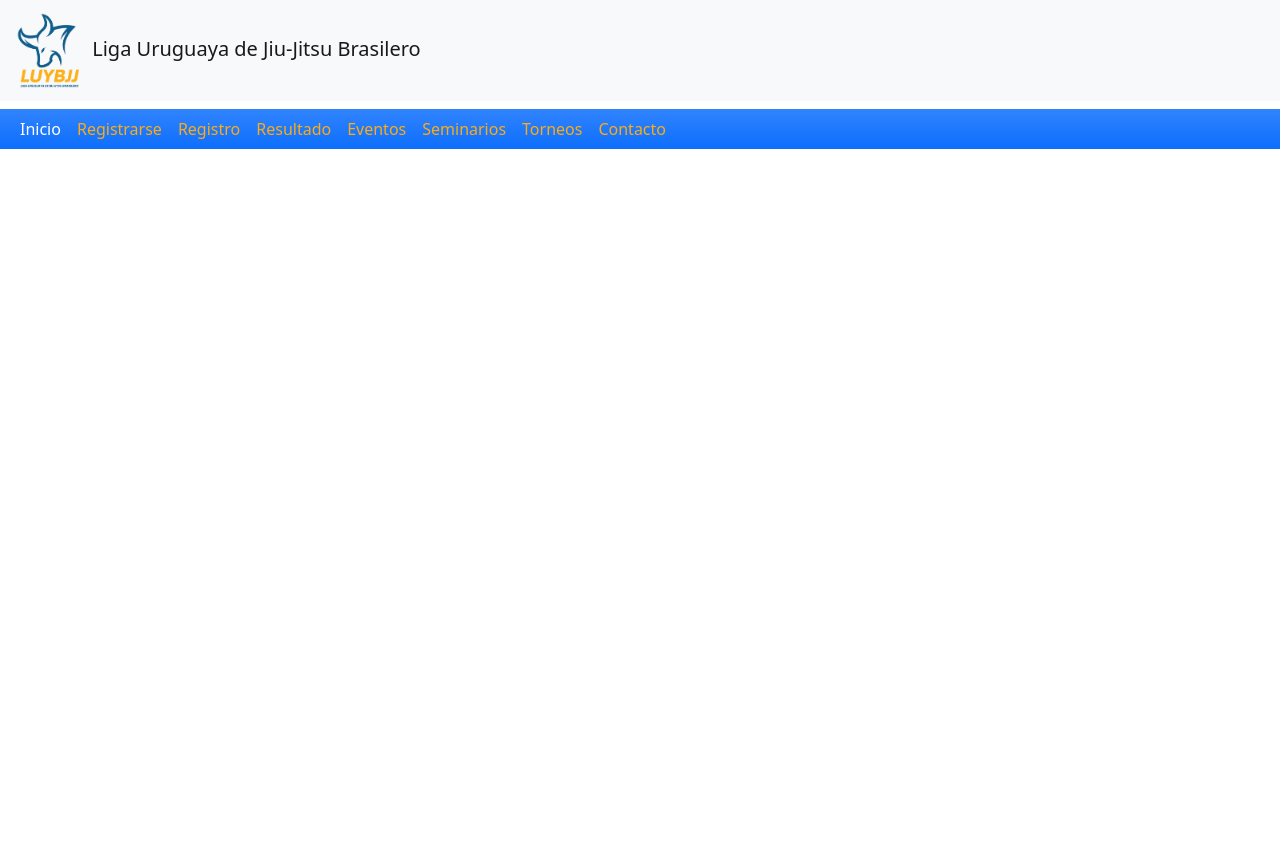
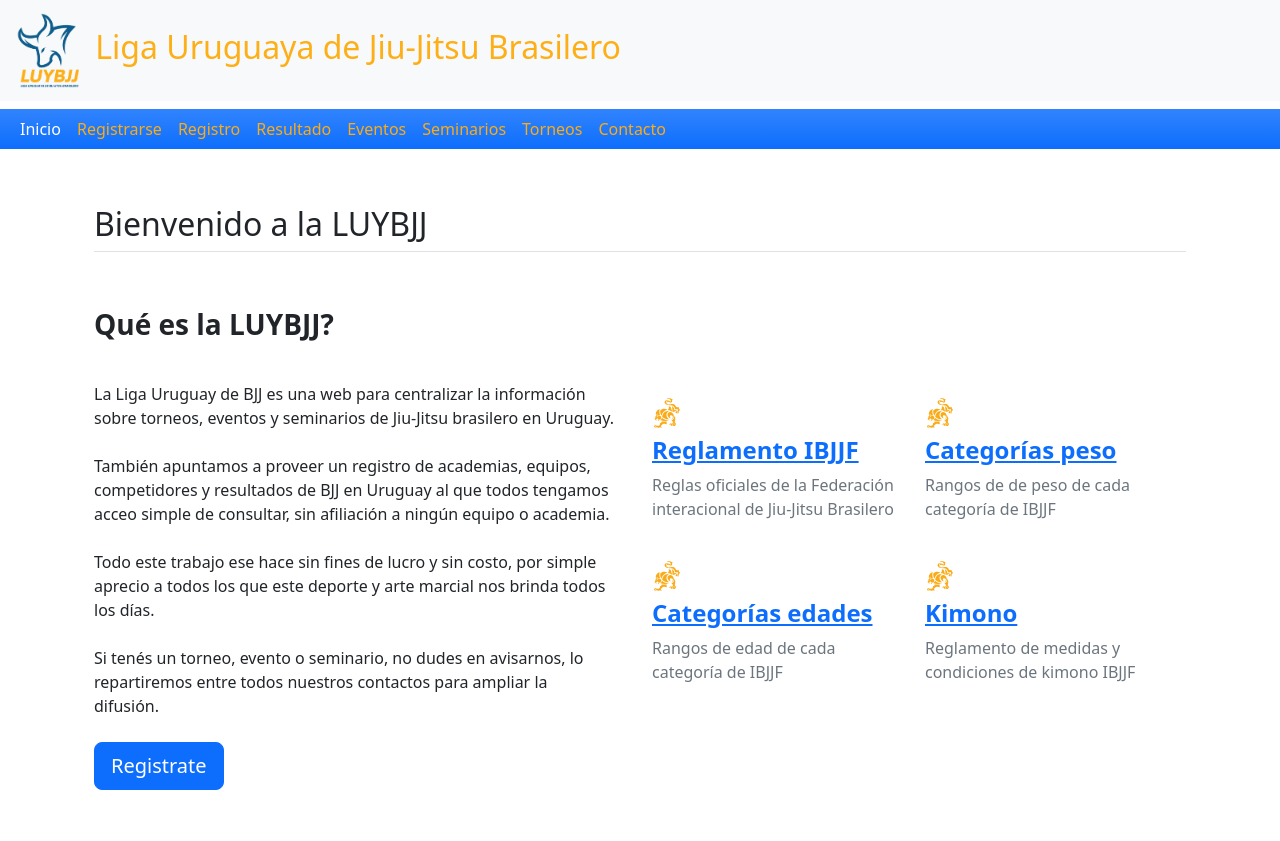
Before and after one commit to rafaelmeyerpirone/LUY.BJJ, a plain HTML site: page index.html in a window 1280 px wide. Before the commit the page ends 800 px from the top, so only its background shows below. Drawn offline with nearby package versions, Linux system fonts and the light colour scheme.

Commit message:
Image links and homepage text

```diff
--- a/css/main.css
+++ b/css/main.css
@@ -1,3 +1,48 @@
 .nav-link {
     color: #fcac15;
 }
+
+.navbar-brand {
+    font-size: 32px;
+    color: #fcaf17;
+}
+
+.navbar-nav {
+    font-size: 16px;
+}
+.feature-icon {
+    width: 4rem;
+    height: 4rem;
+    border-radius: .75rem;
+  }
+
+  .icon-link > .bi {
+    margin-top: .125rem;
+    margin-left: .125rem;
+    fill: currentcolor;
+    transition: transform .25s ease-in-out;
+  }
+  .icon-link:hover > .bi {
+    transform: translate(.25rem);
+  }
+
+  .icon-square {
+    width: 3rem;
+    height: 3rem;
+    border-radius: .75rem;
+  }
+
+  .text-shadow-1 { text-shadow: 0 .125rem .25rem rgba(0, 0, 0, .25); }
+  .text-shadow-2 { text-shadow: 0 .25rem .5rem rgba(0, 0, 0, .25); }
+  .text-shadow-3 { text-shadow: 0 .5rem 1.5rem rgba(0, 0, 0, .25); }
+
+  .card-cover {
+    background-repeat: no-repeat;
+    background-position: center center;
+    background-size: cover;
+  }
+
+  .feature-icon-small {
+    width: 3rem;
+    height: 3rem;
+  }
--- a/index.html
+++ b/index.html
@@ -13,6 +13,9 @@
 
   <!-- Título página -->
   <title>LUYBJJ - Inicio</title>
+
+  <!-- Favicon -->
+  <link rel="shortcut icon" type="image/png" href="img/LUYBJJ-30x30-bull-only-round.png" />
 
 </head>
 
@@ -47,7 +50,85 @@
       </div>
   </nav>
 
+  <!-- Inicio intro -->
 
+  <div class="container px-4 py-5">
+    <h2 class="pb-2 border-bottom">Bienvenido a la LUYBJJ</h2>
+
+    <div class="row row-cols-1 row-cols-md-2 align-items-md-center g-5 py-5">
+      <div class="d-flex flex-column align-items-start gap-2">
+        <h3 class="fw-bold">Qué es la LUYBJJ?</h3>
+        <p class="text-body">
+          <br>
+          La Liga Uruguay de BJJ es una web para centralizar la información sobre torneos, eventos y seminarios de
+          Jiu-Jitsu
+          brasilero en Uruguay.
+          <br>
+          <br>
+          También apuntamos a proveer un registro de academias, equipos, competidores y resultados de BJJ en Uruguay al
+          que
+          todos tengamos acceo simple de consultar, sin afiliación a ningún equipo o academia.
+          <br>
+          <br>
+          Todo este trabajo ese hace sin fines de lucro y sin costo, por simple aprecio a todos los que este deporte y
+          arte
+          marcial nos brinda todos los días.
+          <br>
+          <br>
+          Si tenés un torneo, evento o seminario, no dudes en avisarnos, lo repartiremos entre todos nuestros contactos
+          para
+          ampliar la difusión.
+          <br>
+        </p>
+        <a href="pages/registrarse.html" class="btn btn-primary btn-lg">Registrate </a>
+      </div>
+
+      <div class="row row-cols-1 row-cols-sm-2 g-4">
+
+        <div class="d-flex flex-column gap-2">
+          <a href="https://ibjjf.com/books-videos" target="_blank">
+            <img src="img/logo-ibjjf-horizontal-WHITE.svg" alt="ibjjf logo" width="30px" height="30px">
+          </a>
+          <a href="https://ibjjf.com/books-videos" target="_blank">
+            <h4 class="fw-semibold mb-0">Reglamento IBJJF</h4>
+          </a>
+          <p class="text-muted">Reglas oficiales de la Federación interacional de Jiu-Jitsu Brasilero</p>
+        </div>
+
+        <div class="d-flex flex-column gap-2">
+          <a href="img/ibjjf-weight-list-adults-gi.jpg" target="_blank">
+            <img src="img/logo-ibjjf-horizontal-WHITE.svg" alt="ibjjf logo" width="30px" height="30px">
+          </a>
+          <a href="img/ibjjf-weight-list-adults-gi.jpg" target="_blank">
+            <h4 class="fw-semibold mb-0">Categorías peso</h4>
+
+          </a>
+          <p class="text-muted">Rangos de de peso de cada categoría de IBJJF</p>
+        </div>
+
+        <div class="d-flex flex-column gap-2">
+          <a href="img/ibjjf-age-divisions.png" target="_blank">
+            <img src="img/logo-ibjjf-horizontal-WHITE.svg" alt="ibjjf logo" width="30px" height="30px">
+          </a>
+          <a href="img/ibjjf-age-divisions.png" target="_blank">
+            <h4 class="fw-semibold mb-0">Categorías edades</h4>
+
+          </a>
+          <p class="text-muted">Rangos de edad de cada categoría de IBJJF</p>
+        </div>
+
+        <div class="d-flex flex-column gap-2">
+          <a href="img/ibjjf-gi.png" target="_blank">
+            <img src="img/logo-ibjjf-horizontal-WHITE.svg" alt="ibjjf logo" width="30px" height="30px">
+          </a>
+          <a href="img/ibjjf-gi.png" target="_blank">
+            <h4 class="fw-semibold mb-0">Kimono </h4>
+          </a>
+          <p class="text-muted">Reglamento de medidas y condiciones de kimono IBJJF</p>
+        </div>
+      </div>
+    </div>
+  </div>
 
 
 
```
Also changed, not shown: pages/contacto.html (+9 -2 lines), pages/eventos.html (+4 -0 lines), pages/registrarse.html (+4 -0 lines), pages/registro.html (+4 -0 lines), pages/resultado.html (+4 -0 lines), pages/seminarios.html (+4 -0 lines), pages/torneos.html (+4 -0 lines), img/logo-ibjjf-horizontal-WHITE.svg (added).
